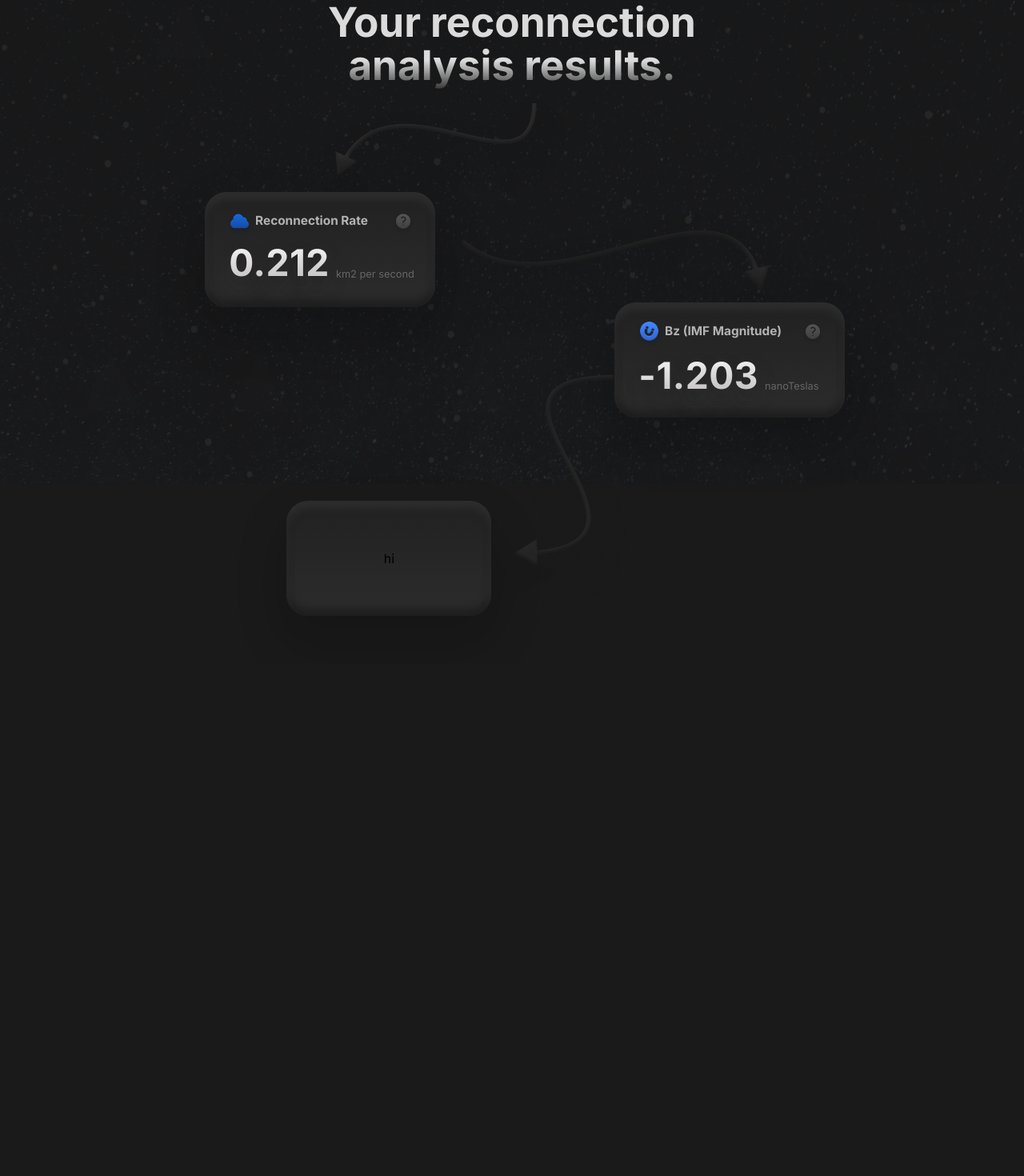
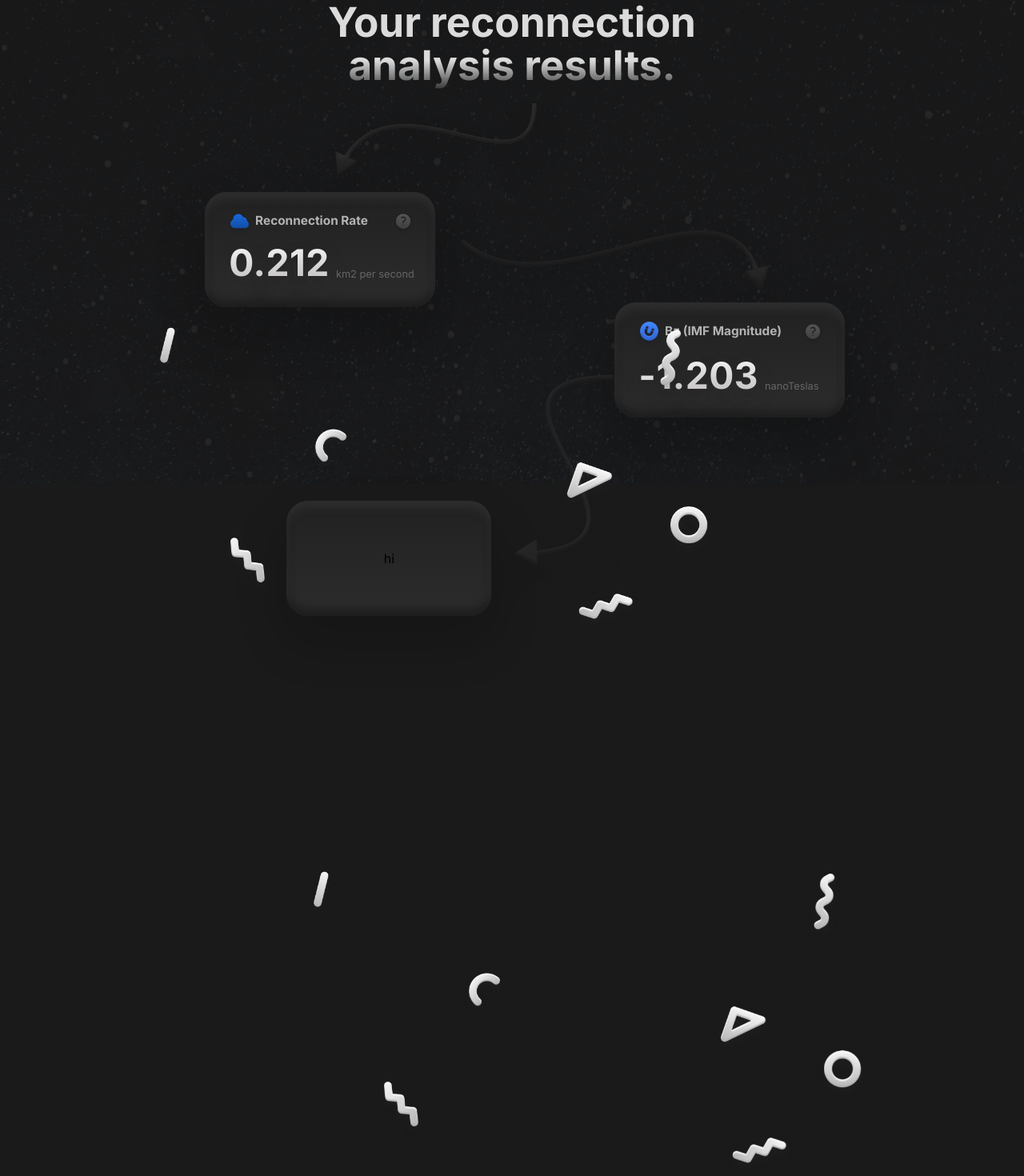
Before and after one commit to aravindkrishna2008/remagtechnologies-client, a Next.js app: page /result in a window 1280 px wide. Shown: the part 195-1665 px from the top of the page at 80% size. Before the commit the page ends 1025 px from the top, so only its background shows below. Built offline with nearby package versions, Linux system fonts and the light colour scheme.

Commit message:
Adding shapes

```diff
--- a/app/result/page.js
+++ b/app/result/page.js
@@ -54,6 +54,22 @@ export default function Home() {
           hi
         </div>
       </div>
+      <img
+        src="/shapes-right.png"
+        className="absolute top-[75%] left-[15%] w-[250px]"
+      />
+      <img
+        src="/shapes-left.png"
+        className="absolute top-[75%] right-[30%] w-[200px]"
+      />{" "}
+      <img
+        src="/shapes-right.png"
+        className="absolute top-[160%] left-[30%] w-[250px]"
+      />
+      <img
+        src="/shapes-left.png"
+        className="absolute top-[160%] right-[15%] w-[200px]"
+      />{" "}
     </div>
   );
 }
```
